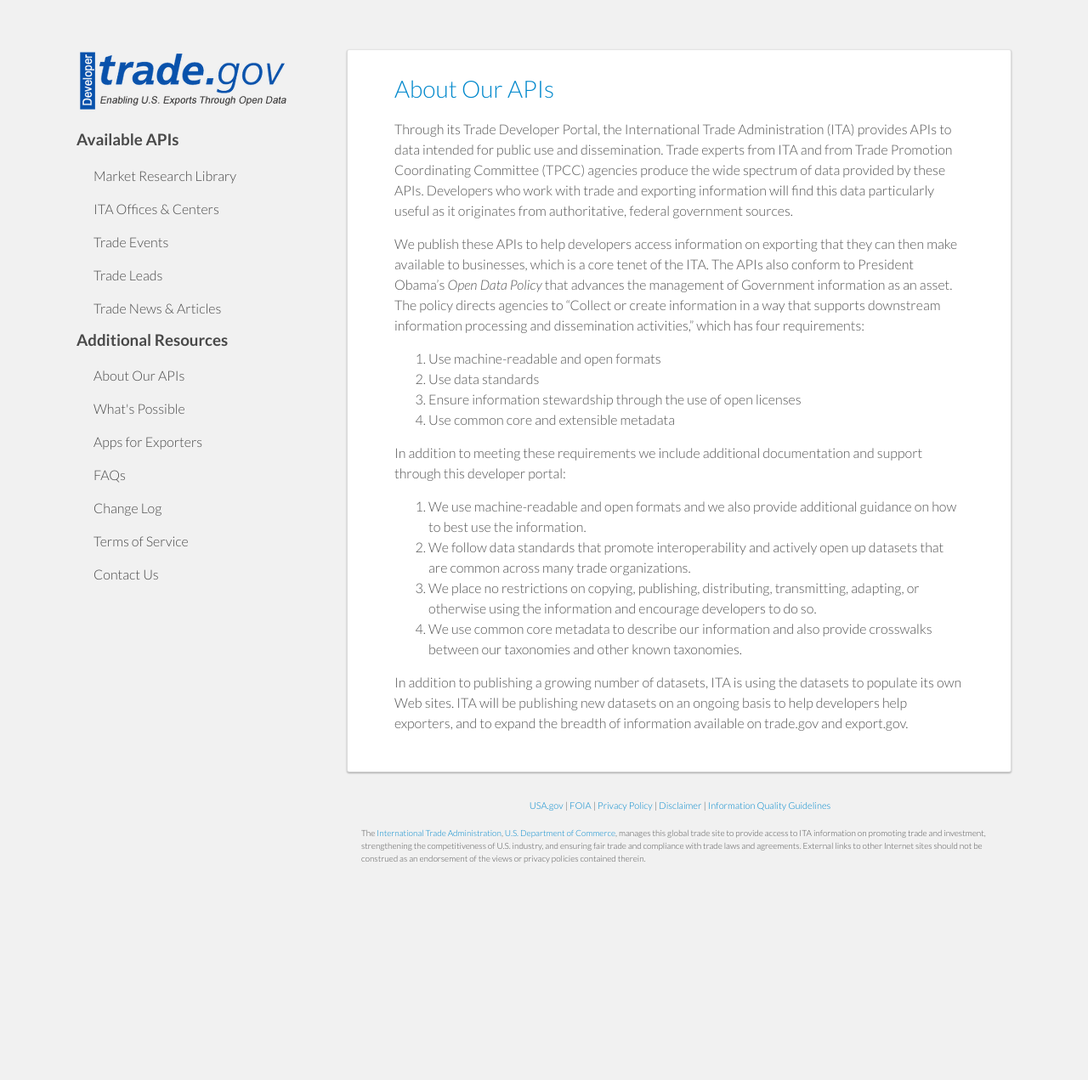
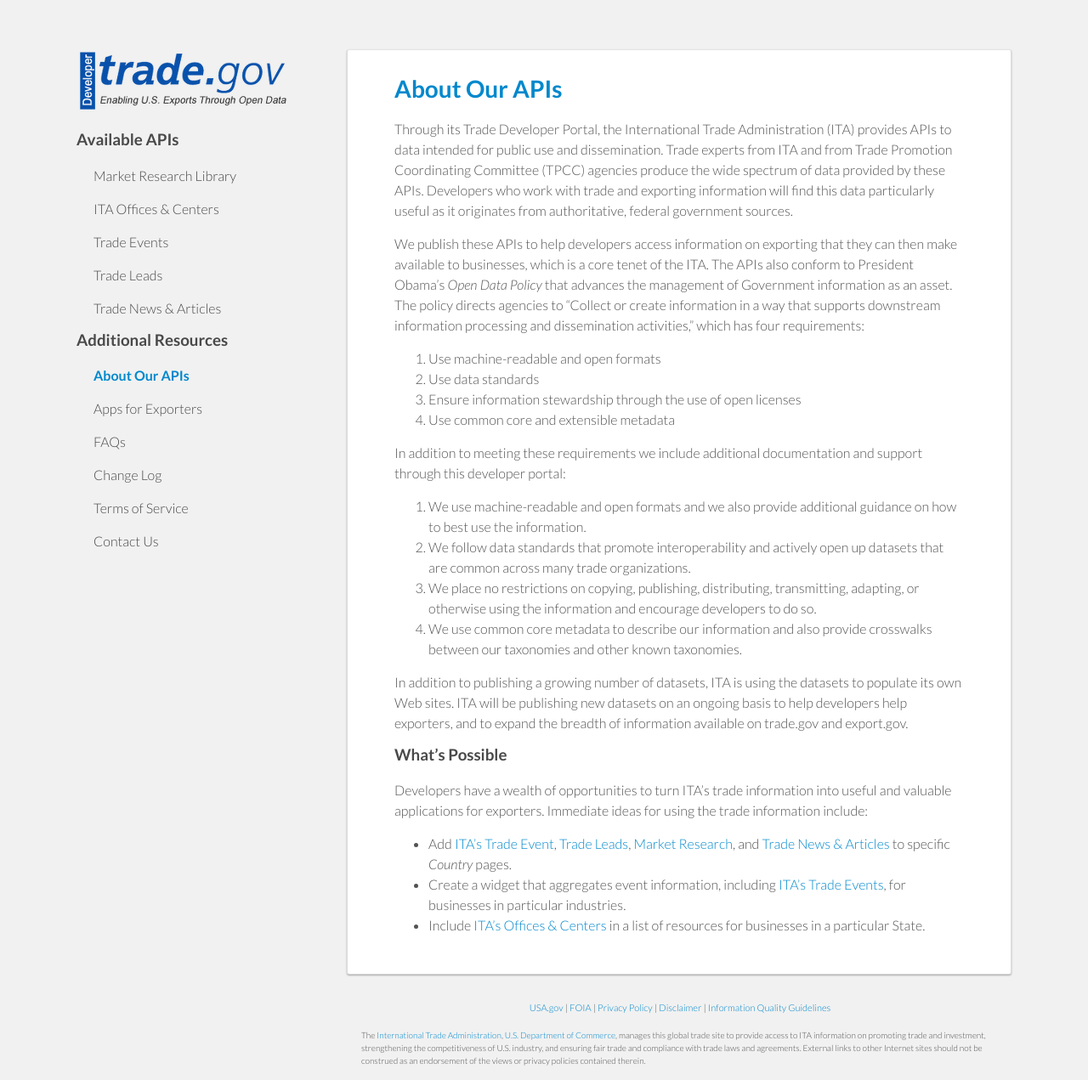
Before and after one commit to InternationalTradeAdministration/developerportal, a Jekyll site: the page built from _posts/2013-09-05-about-apis.markdown, in a window 1280 px wide and 1271 px high. Shown: the whole window at 85% size. Built offline with Jekyll 4.4.1, drawn with Linux system fonts in a browser that asks for light colours; nearby versions of some CDN libraries.

Commit message:
Update: added page indicator style, combined pages

```diff
--- a/_layouts/body.html
+++ b/_layouts/body.html
@@ -43,7 +43,6 @@ Title: Body
 
 		<h3>Additional Resources</h3>
 		<p class="view"><a href="about-apis.html">About Our APIs</a></p>
-        <p class="view"><a href="whats-possible.html">What's Possible</a></p>
         <p class="view"><a href="apps-exporters.html">Apps for Exporters</a></p>
         <p class="view"><a href="faq.html">FAQs</a></p>
         <p class="view"><a href="change-log.html">Change Log</a></p>
--- a/_posts/2013-09-05-about-apis.markdown
+++ b/_posts/2013-09-05-about-apis.markdown
@@ -23,3 +23,11 @@ In addition to meeting these requirements we include additional documentation an
 4. We use common core metadata to describe our information and also provide crosswalks between our taxonomies and other known taxonomies.
 
 In addition to publishing a growing number of datasets, ITA is using the datasets to populate its own Web sites.  ITA will be publishing new datasets on an ongoing basis to help developers help exporters, and to expand the breadth of information available on trade.gov and export.gov.
+
+###What's Possible
+
+Developers have a wealth of opportunities to turn ITA's trade information into useful and valuable applications for exporters.  Immediate ideas for using the trade information include:
+
+- Add [ITA's Trade Event](trade-events.html), [Trade Leads](trade-leads.html), [Market Research](market-research-library.html), and [Trade News & Articles](trade-news-articles.html) to specific _Country_ pages.
+- Create a widget that aggregates event information, including [ITA's Trade Events](trade-events.html), for businesses in particular industries.
+- Include [ITA's Offices & Centers](ita-office-locations) in a list of resources for businesses in a particular State.
--- a/stylesheets/styles.css
+++ b/stylesheets/styles.css
@@ -224,6 +224,12 @@ color:#494949;
 .clearfix { display: block; }
 /* close commented backslash hack */
 
+a.current {
+color: #08C;
+font-weight: bold;
+}
+
+
 strong {
   color:#222;
   font-weight:700;
```
Also changed, not shown: other parts of _layouts/body.html (+10 -0 lines), index.html (+10 -2 lines).
